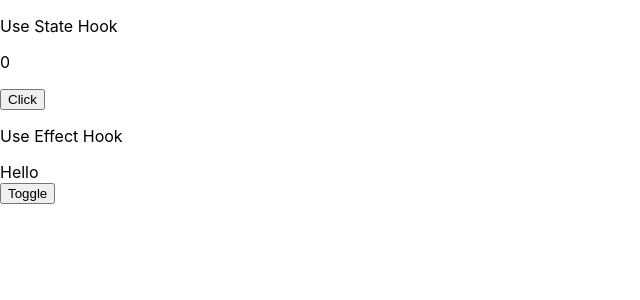
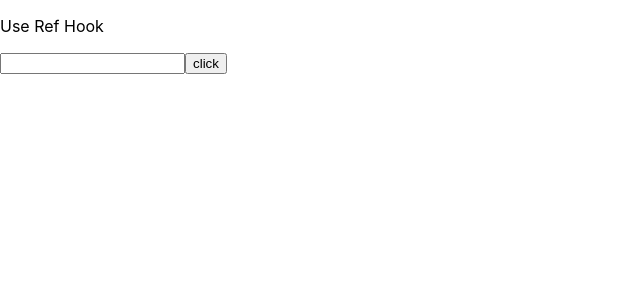
Before and after one commit to gurungalien2727/react-hooks, a React (Create React App) app: page / in a window 1280 px wide. Shown: the top 300 px of the page, without its empty margins (0-640 px from the left). Built offline with nearby package versions, Linux system fonts and the light colour scheme.

Commit message:
useRef hook

```diff
--- a/src/App.js
+++ b/src/App.js
@@ -1,11 +1,11 @@
 import UseStateHook from './hooks/UseStateHook'
 import UseEffectHook from './hooks/UseEffectHook'
+import UseRefHook from './hooks/UseRefHook'
 
 const App = () => {
   return (
     <div className="App">
-    <UseStateHook/>
-    <UseEffectHook/>
+    <UseRefHook/>
 
     </div>
   );
--- /dev/null
+++ b/src/hooks/UseRefHook.js
@@ -0,0 +1,16 @@
+import React,{useState, useRef} from 'react';
+// storing a reference to a component and does not cause re-render
+const UseRefHook = () => {
+
+    const inputRef = useRef();
+    const [name, setName] = useState('');
+
+
+    return (<>
+       <p>Use Ref Hook</p>
+       <input ref ={inputRef} value={name} onChange={(e)=>setName(e.target.value)} />
+       <button onClick={()=>inputRef.current.focus()}>click</button>
+        </>)
+}
+
+export default UseRefHook;
```
